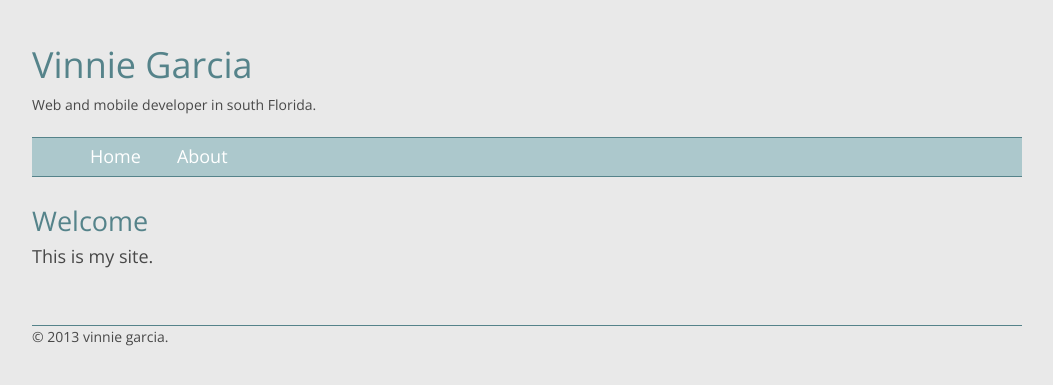
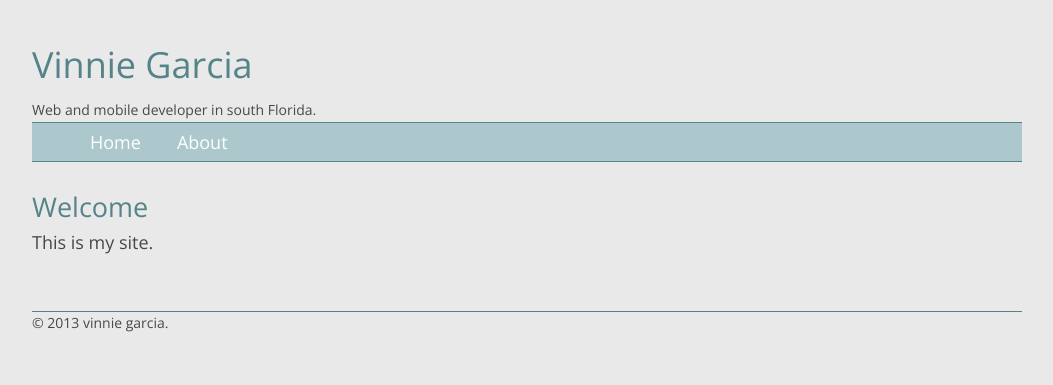
Before and after one commit to vinniegarcia/vinniegarcia.github.com, a Jekyll site: the page built from index.md, in a window 1280 px wide. Shown: the top 385 px of the page, without its empty margins (113-1166 px from the left). Built offline with Jekyll 4.4.1, drawn with Linux system fonts in a browser that asks for light colours; Markdown is read by kramdown in place of the engine named in the settings.

Commit message:
more less

```diff
--- a/_includes/header.html
+++ b/_includes/header.html
@@ -1,4 +1,4 @@
 <header>
 	<h1>Vinnie Garcia</h1>
-	<p>Web and mobile developer in south Florida.</p>
+	<span>Web and mobile developer in south Florida.</span>
 </header>
--- a/css/main.css
+++ b/css/main.css
@@ -49,7 +49,7 @@ header * {
   margin: 0;
 }
 
-header p {
+header span {
   font-size: 14px;
 }
 
--- a/less/main.less
+++ b/less/main.less
@@ -89,7 +89,7 @@ header {
 	* {
 		margin: 0;
 	}
-	p {
+	span {
 		font-size: @smallFontSize;
 	}
 }
```
